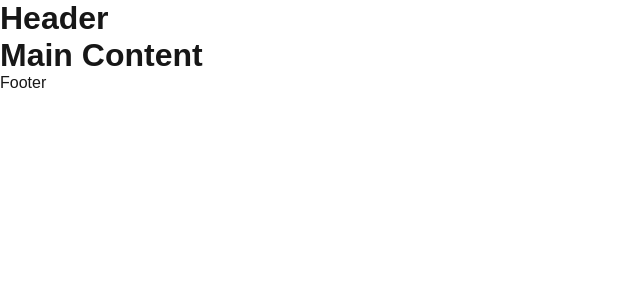
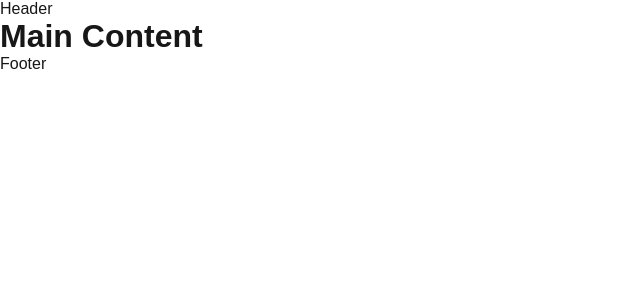
Before and after one commit to sarahbutvirtually/last-call-wp-headless, a Next.js app: page / in a window 1280 px wide. Shown: the top 300 px of the page, without its empty margins (0-640 px from the left). Built offline with nearby package versions, Linux system fonts and the light colour scheme.

Commit message:
switch page content into layout instead

```diff
--- a/src/app/layout.js
+++ b/src/app/layout.js
@@ -1,26 +1,21 @@
-import { Geist, Geist_Mono } from "next/font/google";
 import "./globals.scss";
 
-const geistSans = Geist({
-  variable: "--font-geist-sans",
-  subsets: ["latin"],
-});
-
-const geistMono = Geist_Mono({
-  variable: "--font-geist-mono",
-  subsets: ["latin"],
-});
-
 export const metadata = {
-  title: "Create Next App",
-  description: "Generated by create next app",
+  title: "Last Call – WP Headless",
+  description: "Headless portfolio scaffold built with Next.js App Router",
 };
 
 export default function RootLayout({ children }) {
   return (
     <html lang="en">
-      <body className={`${geistSans.variable} ${geistMono.variable}`}>
+      <body>
+        <header>
+          <p>Header</p>
+        </header>
         {children}
+        <footer>
+          <p>Footer</p>
+        </footer>
       </body>
     </html>
   );
--- a/src/app/page.js
+++ b/src/app/page.js
@@ -2,16 +2,8 @@ import styles from "./page.module.scss";
 
 export default function Home() {
   return (
-    <>
-      <header>
-        <h1>Header</h1>
-      </header>
-      <main>
-        <h1>Main Content</h1>
-      </main>
-      <footer>
-        <p>Footer</p>
-      </footer>
-    </>
+    <main>
+      <h1>Main Content</h1>
+    </main>
   );
 }
```
